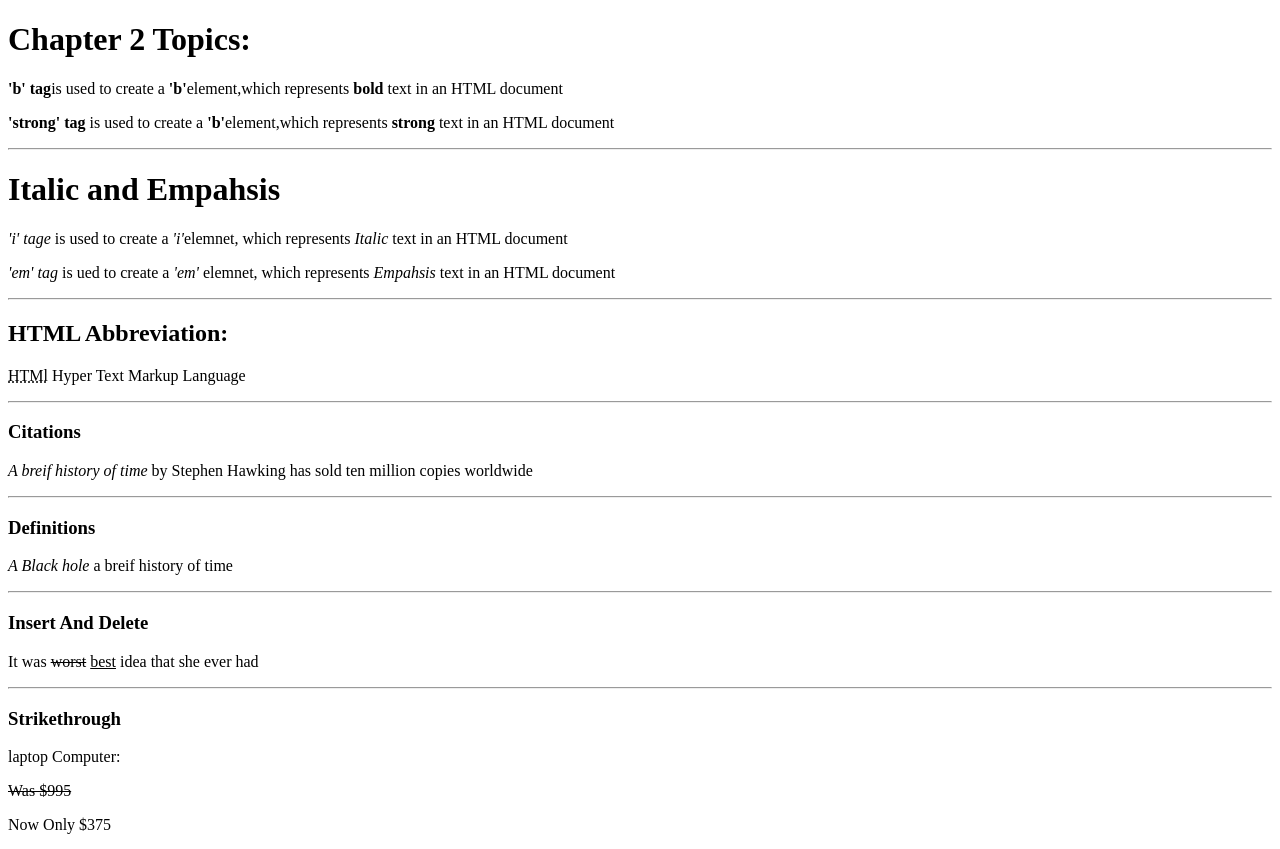
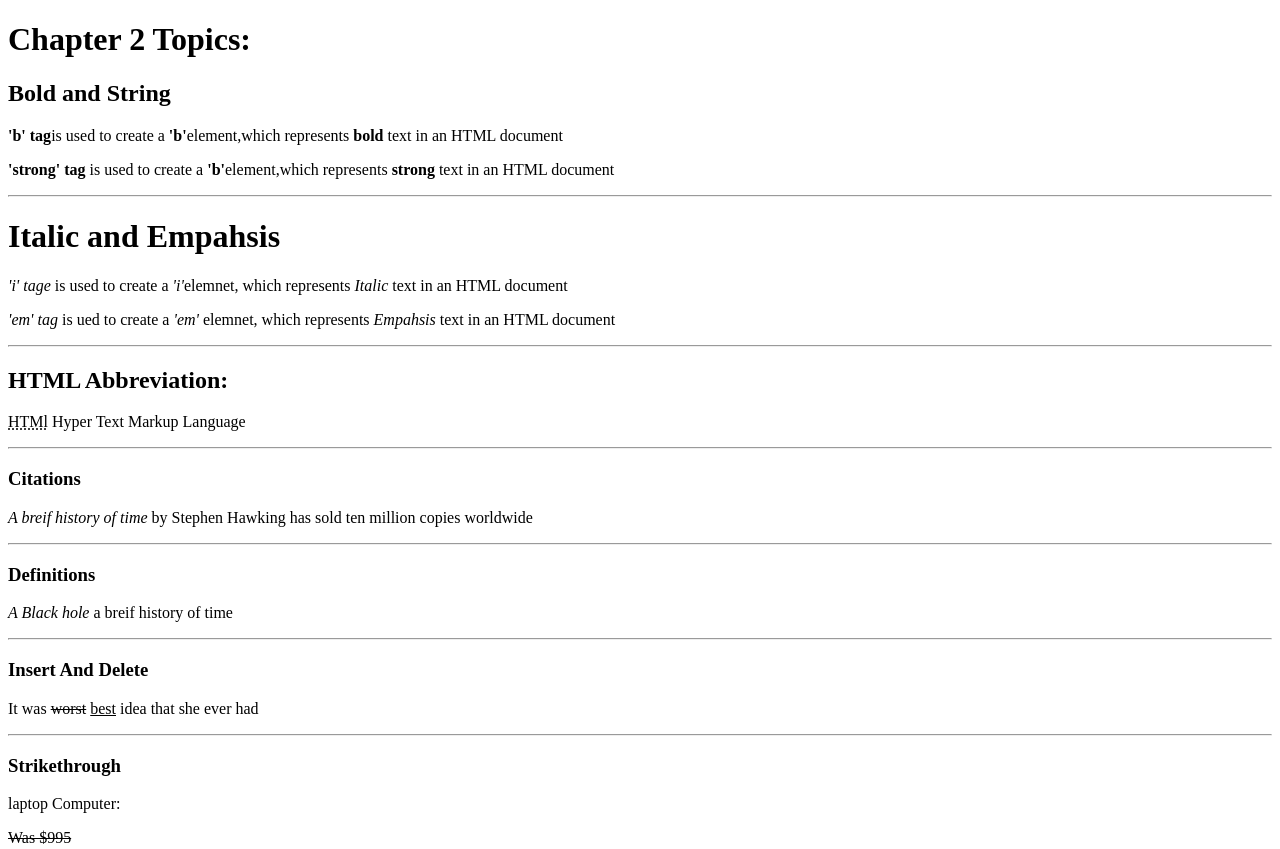
Before and after one commit to AbdulMoiz8994/PIAIC-HTML-CSS-Assisgmnet, a plain HTML site: page chapter2/ch2.html in a window 1280 px wide. Shown: the top 849 px of the page. Drawn offline with Linux system fonts and the light colour scheme.

Commit message:
we formatted the text in the last chnagee formated the code

```diff
--- a/chapter2/ch2.html
+++ b/chapter2/ch2.html
@@ -10,6 +10,7 @@
 <body>
     <h1>Chapter 2 Topics:</h1>
 
+    <h2>Bold and String</h2>
     <p> <b>'b' tag</b>is used to create a <b>'b'</b>element,which represents <b>bold</b> text in an HTML document </p>
     <p><b>'strong' tag</b> is used to create a <b>'b'</b>element,which represents <b>strong</b> text in an HTML document
     </p>
@@ -27,7 +28,7 @@
     <hr>
 
     <h3>Citations</h3>
-    <p><cite>A breif history of time</cite>  by Stephen Hawking has sold ten million copies worldwide</p>
+    <p><cite>A breif history of time</cite> by Stephen Hawking has sold ten million copies worldwide</p>
     <hr>
 
     <h3>Definitions</h3>
@@ -45,7 +46,9 @@
     <hr>
 
     <h2>Quotations</h2>
-    <p> <blockquote>Did you ever stop to think, and forget to start again?</blockquote></p>
+    <p>
+    <blockquote>Did you ever stop to think, and forget to start again?</blockquote>
+    </p>
     <p>As A.A. Milne said,<q>Some People talk to animals.Not many lsiten though.That's the problem.</q></p>
 
     <hr>
@@ -57,7 +60,7 @@
 
     <h2>Address</h2>
     <a href="education@piaic.org">education@piaic.org</a>
-     <br/><br>
+    <br /><br>
     <address>Plot 245/2 M,Block 6 PECHS Karachi,Sindh 75100,Pakistan</address>
 
 </body>
```
Lines whose indentation alone changed are shown as unchanged.
